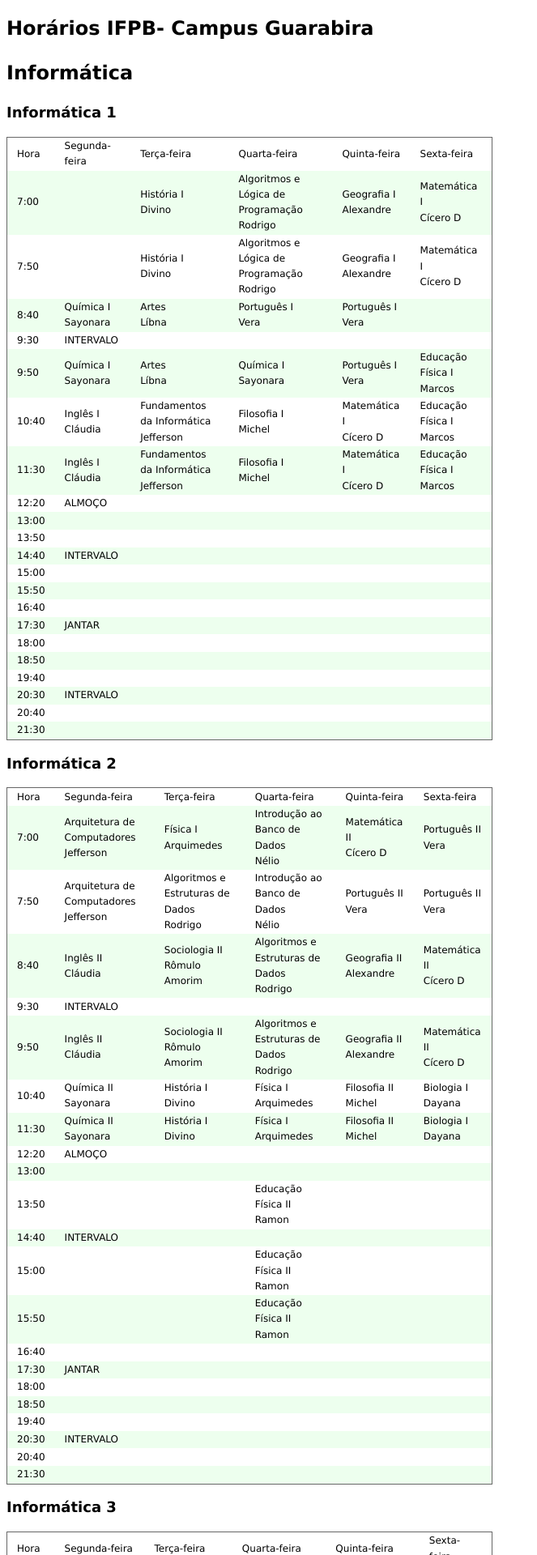
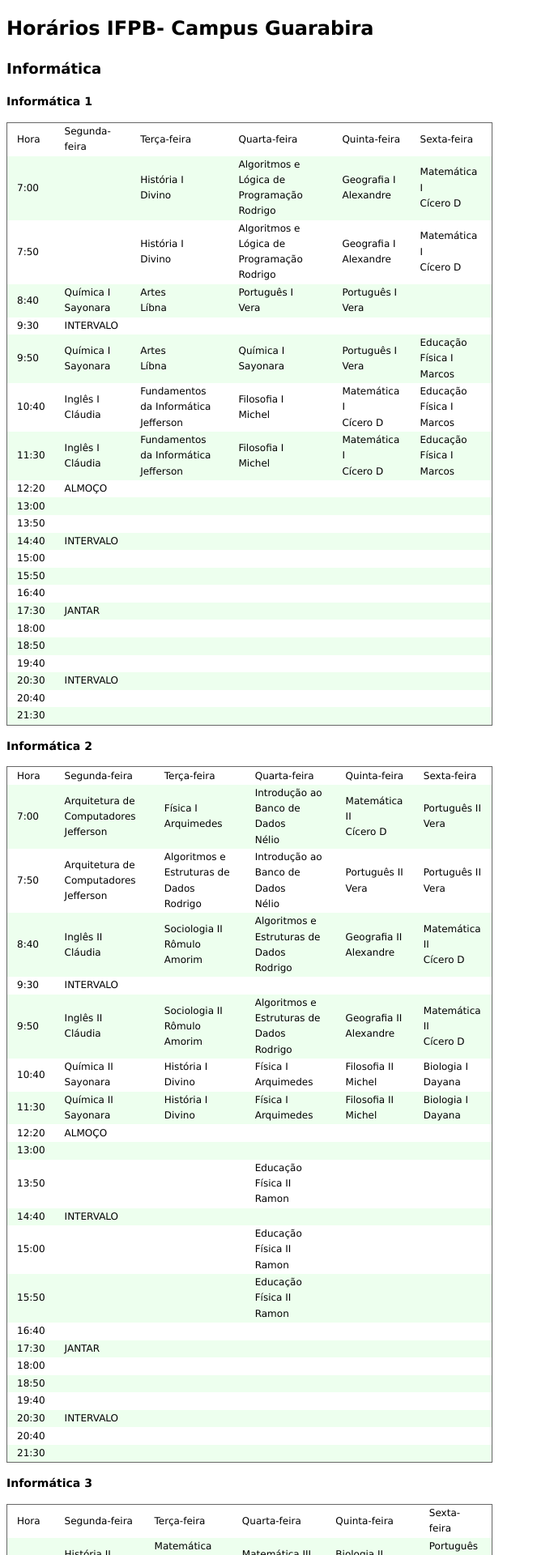
Before and after one commit to larissaserrano/horariomoisa, a Jekyll site: the page built from index.html, in a window 1280 px wide. Shown: the top 1920 px of the page at 81% size, without its empty margins (0-663 px from the left). Built offline with Jekyll 4.4.1, drawn with Linux system fonts in a browser that asks for light colours.

Commit message:
Update index.html

```diff
--- a/index.html
+++ b/index.html
@@ -5,10 +5,10 @@
 <h1> Horários IFPB- Campus Guarabira </h1>
 
 {% for curso in site.data.horarios.cursos %}
-	<h1>{{curso.nome}}</h1>
+	<h2>{{curso.nome}}</h2>
 
 {% for turma in curso.turmas %}
-	<h2>{{turma.nome}}</h2>
+	<h3>{{turma.nome}}</h3>
 
 	<table>
 
```
